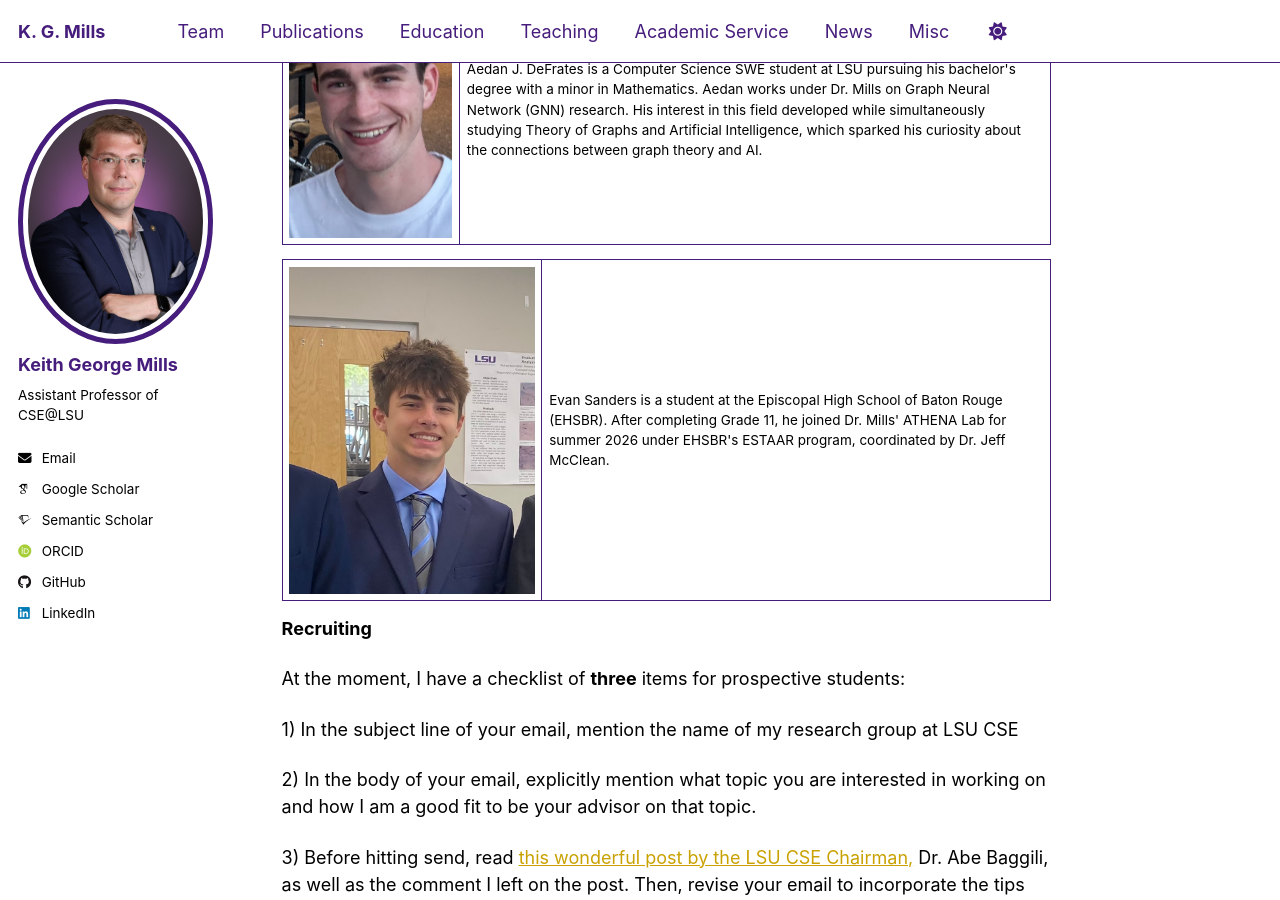
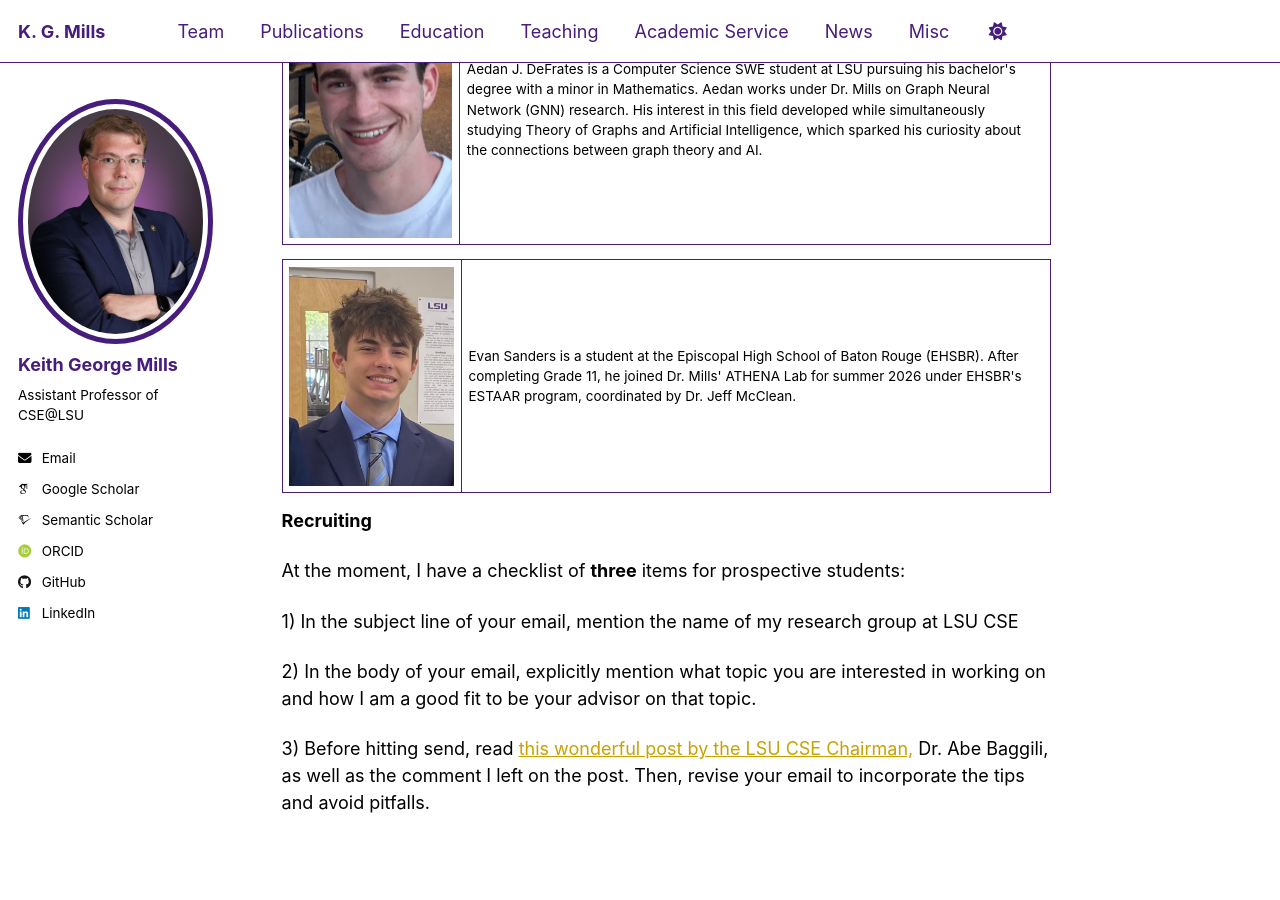
Before and after one commit to kgmills/kgmills.github.io, a Jekyll site: the page built from _pages/team.md, in a window 1280 px wide and 900 px high, scrolled down 460 px. Built offline with Jekyll 4.4.1, drawn with Linux system fonts in a browser that asks for light colours; some web fonts are replaced.

Commit message:
Fix Evan's picture

```diff
--- a/_pages/team.md
+++ b/_pages/team.md
@@ -31,7 +31,7 @@ author_profile: true
 <table>
   <tr>
     <td>
-      <img src="/images/esanders.jpeg" alt="Evan Sanders" width="800" />
+      <img src="/images/esanders.jpeg" alt="Evan Sanders" width="450" />
     </td>
     <td>
         Evan Sanders is a student at the Episcopal High School of Baton Rouge (EHSBR). After completing Grade 11, he joined Dr. Mills' ATHENA Lab for summer 2026 under EHSBR's ESTAAR program, coordinated by Dr. Jeff McClean.
```
Also changed, not shown: images/esanders.jpeg.
